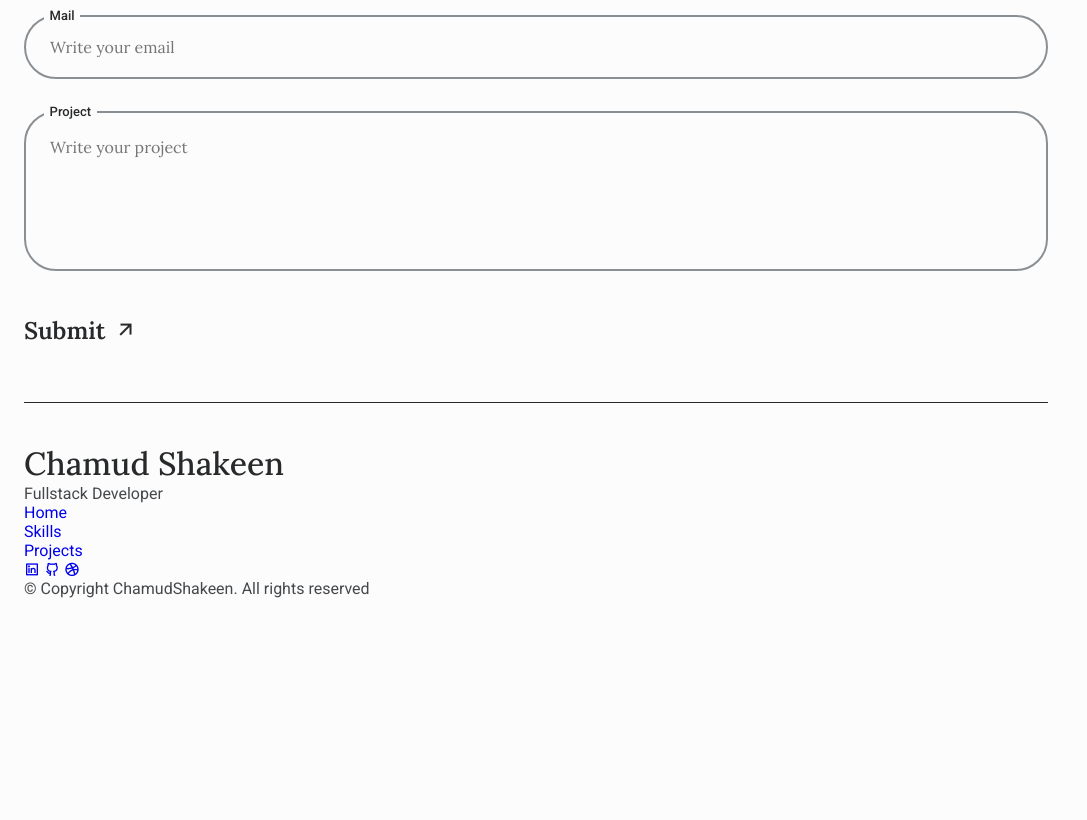
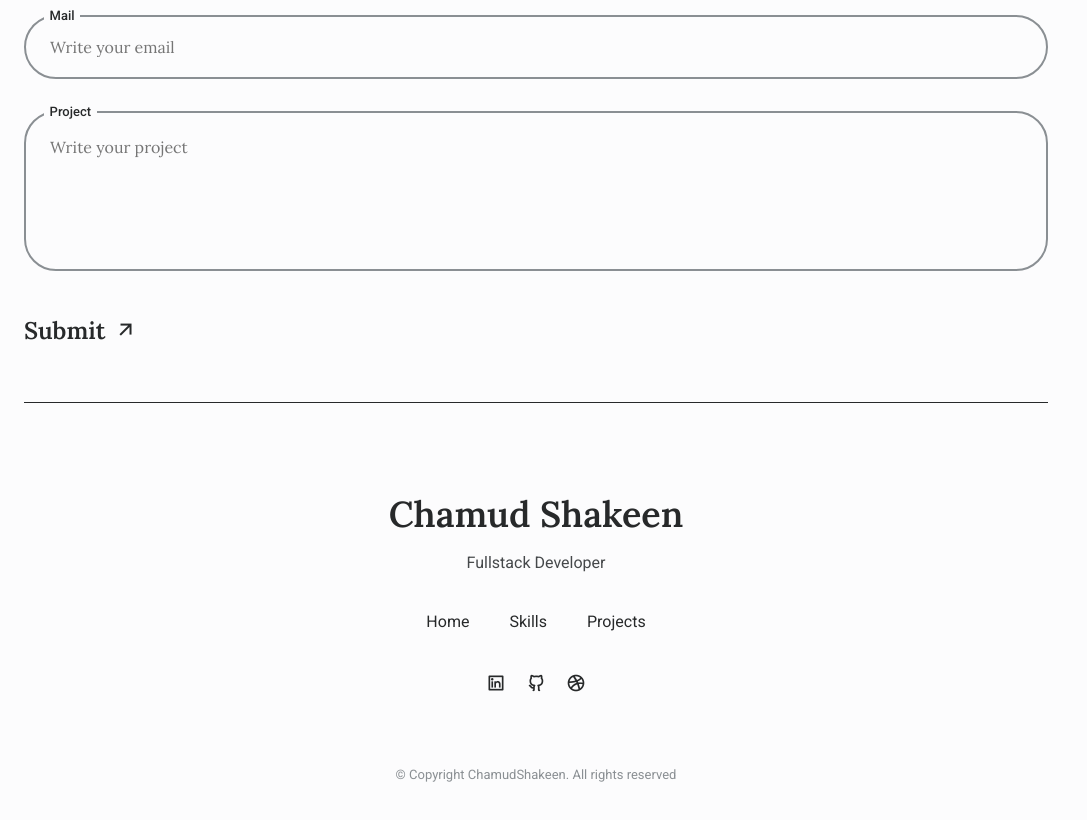
Before and after one commit to CHAMUD12/My-Portfolio, a plain HTML site: page index.html in a window 1280 px wide. Shown: the part 6579-7399 px from the top of the page, without its empty margins (0-1087 px from the left). Before the commit the page ends 7177 px from the top, so only its background shows below. Drawn offline with nearby package versions, Linux system fonts and the light colour scheme; a web font is replaced by a local one.

Commit message:
footer stylish

```diff
--- a/css/styles.css
+++ b/css/styles.css
@@ -794,3 +794,60 @@ contact__button:hover i{
     font-size: 1.5rem;
     font-weight: initial;
 }
+
+/* ----- footer ----- */
+
+.footer__container{
+    padding: 3rem 0 7rem;
+    text-align: center;
+}
+
+.footer__title{
+    font-size: var(--h1-font-size);
+    font-weight: var(--font-semi-bold);
+    margin-bottom: 1rem;
+}
+
+.footer__list,
+.footer__social{
+    display: flex;
+    justify-content: center;
+}
+
+.footer__list{
+    margin: 2.5rem 0;
+    column-gap: 2.5rem;
+}
+
+.footer__link{
+    color: var(--title-color);
+}
+
+.footer__link:hover{
+    text-decoration: underline;
+}
+
+.footer__social{
+    column-gap: 1.25rem;
+}
+
+.footer__social-link{
+    font-size: 1.25rem;
+}
+
+.footer__social-link{
+    font-size: 1.25rem;
+    color: var(--title-color);
+    transition: transform .3s;
+}
+
+.footer__social-link:hover{
+    transform: translateY(-.15rem);
+}
+
+.footer__copy{
+    display: block;
+    margin-top: 4.5rem;
+    font-size: var(--smaller-font-size);
+    color: var(--text-color-light);
+}
```
